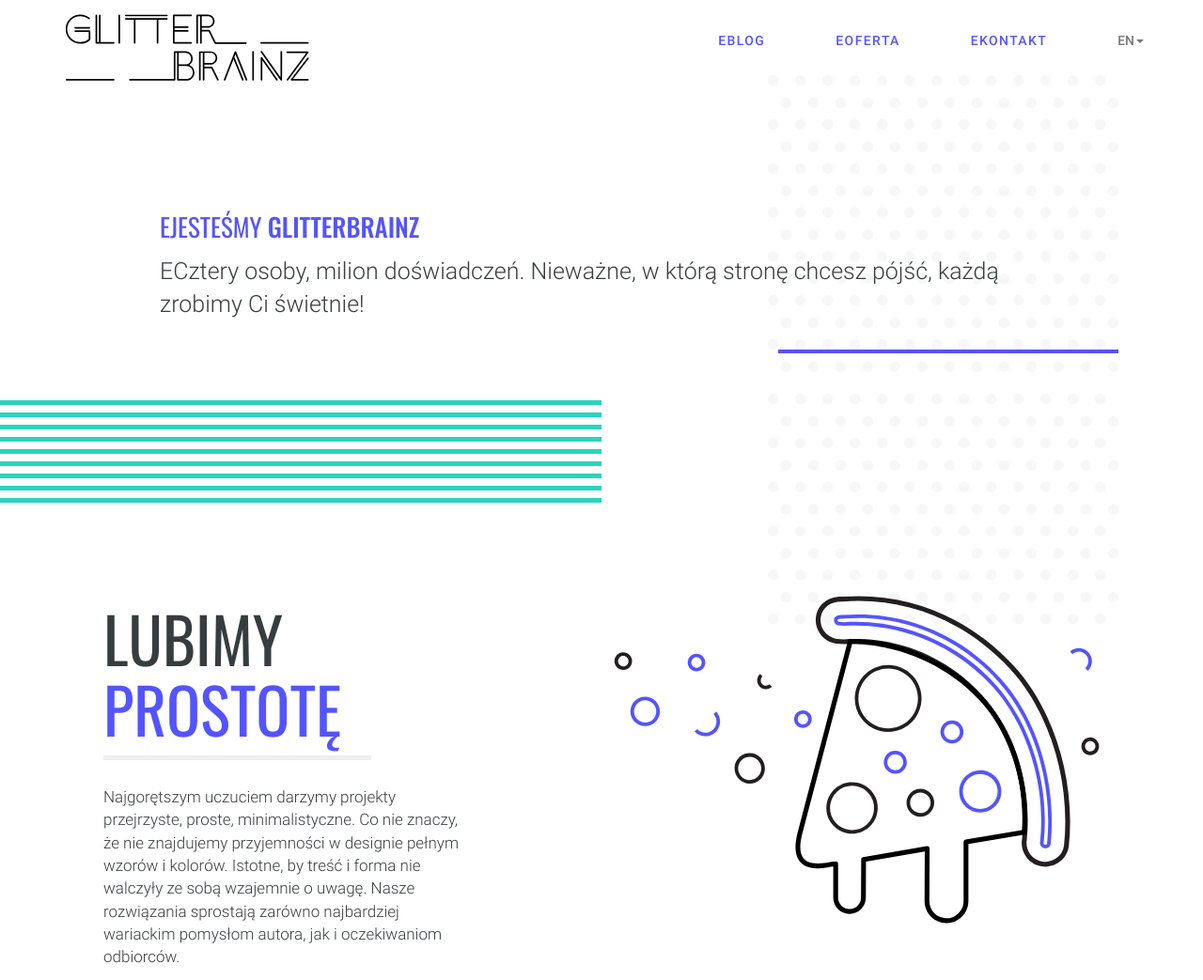
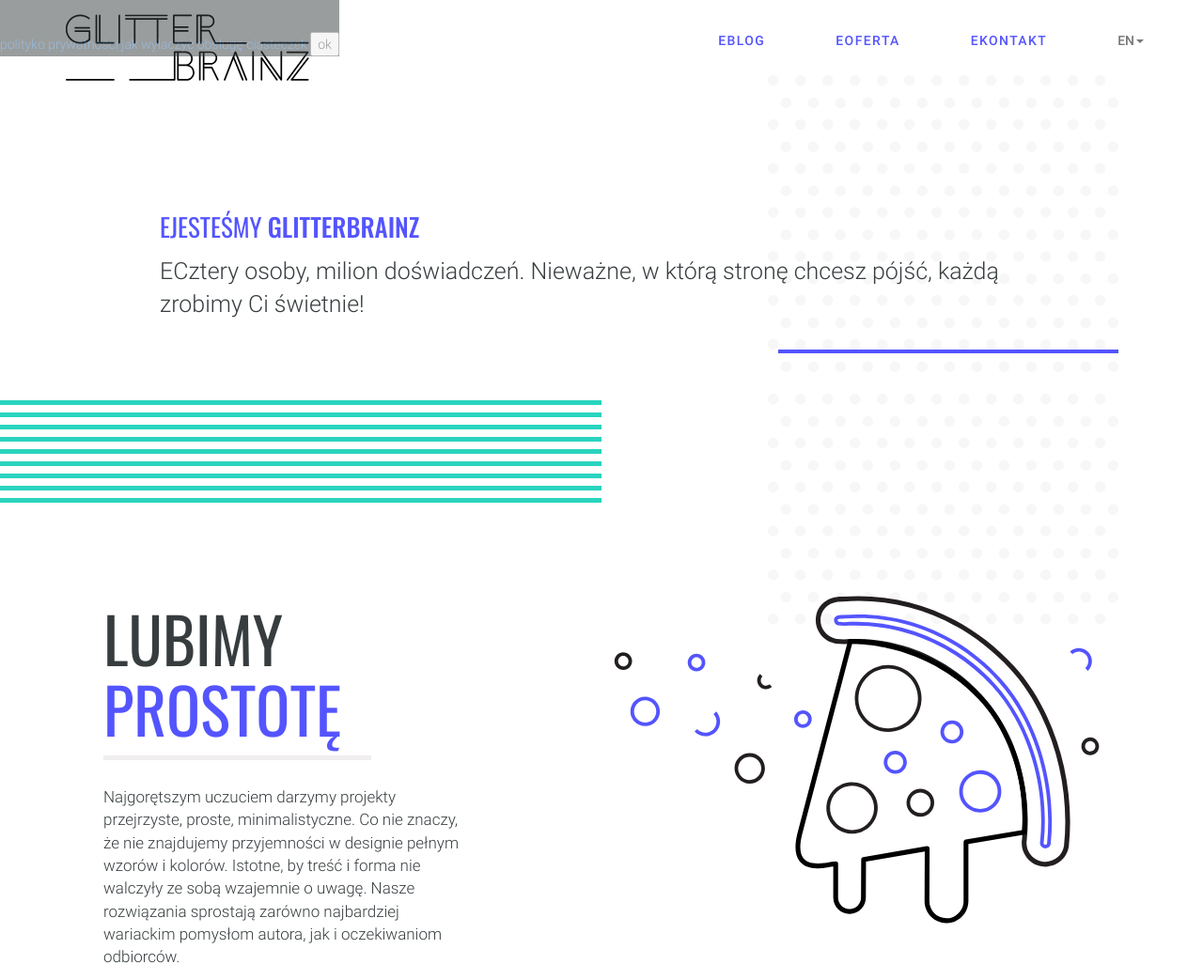
Before and after one commit to DagmaraJagodzinska/Glitterbrainz_web, a website: page index.html in a window 1280 px wide. Shown: the top 1043 px of the page at 94% size. Drawn offline with nearby package versions, Linux system fonts and the light colour scheme.

Commit message:
cookies in progress

```diff
--- a/cookies/cookies.js
+++ b/cookies/cookies.js
@@ -1,11 +1,13 @@
-function setCookie(cname, cvalue, exdays) {
+// general settings
+
+var setCookie = function(cname, cvalue, exdays) {
     var d = new Date();
     d.setTime(d.getTime() + (exdays * 24 * 60 * 60 * 1000));
     var expires = "expires="+d.toUTCString();
     document.cookie = cname + "=" + cvalue + ";" + expires + ";path=/";
 }
 
-function getCookie(cname) {
+var getCookie = function(cname) {
     var name = cname + "=";
     var ca = document.cookie.split(';');
     for(var i = 0; i < ca.length; i++) {
@@ -19,21 +21,29 @@
     }
     return "";
 }
-//
-// function checkCookie() {
-//     var cookiesConfirm = getCookie("cookiesConfirm");
-//     if (cookiesConfirm != "") { hideCookiesMessage() } else { showCookiesMessage()}
-// }
-//
-//
-// var hideCookiesMessage = function () {
-//     document.getElementById('cookies-inf')
-// }
-//
-// var showCookiesMessage = function () {
-//
-// }
-//
-// var hideCookiesMessage = function () {
-//
-// }
+
+var deleteCoookie = function () {
+    document.cookie = "gbcookiesConfirm=; expires=Thu, 01 Jan 1970 00:00:00 UTC; path=/;";
+}
+
+
+// functional settings
+
+var checkCookie = function () {
+    var cookiesConfirm = getCookie("gbcookiesConfirm");
+    if (cookiesConfirm !== "true") { showCookiesMessage() }
+}
+
+
+var hideCookiesMessage = function() {
+    document.getElementById('cookies-info').style.display = 'none';
+}
+
+var showCookiesMessage = function () {
+    document.getElementById('cookies-info').style.display = 'block';
+}
+
+var agreeCookies = function() {
+    document.getElementById('cookies-info').style.display = 'none';
+    setCookie('gbcookiesConfirm', 'true' , 365);
+}
--- a/index.html
+++ b/index.html
@@ -265,6 +265,21 @@
         </div>
     </div>
 </section>
+
+<div id="cookies-info" class="cookies-container">
+    <p>Uzywamy ciasteczek</p> <a>polityko prywatności</a> <a> jak wyłaczyć obsługę ciasteczek</a> <button onclick="agreeCookies()">ok</button>
+</div>
+
+
+<button onclick="deleteCoookie()"> delete cookie</button>
+
+<noscript>
+    <div class="no-js-cookies-container">
+        <p>Uzywamy ciasteczek</p> <a>polityko prywatności</a> <a> jak wyłaczyć obsługę ciasteczek</a> <button>ok</button>
+    </div>
+</noscript>
+
+
 </body>
 <footer class="footer">
     <div class="container">
--- /dev/null
+++ b/scss/_cookies-info.scss
@@ -0,0 +1,27 @@
+//
+//.cookies-container {
+//  display: none;
+//  width:100px;
+//  background-color: red;
+//  position: absolute;
+//  top: 95px;
+//  right: 0;
+//  z-index: 99999;
+//  border-radius: 50px 0px 0px 50px;;
+//  font-size: 10px;
+//}
+
+.cookies-container {
+  display: none;
+  position: absolute;
+  top:0;
+  opacity: 0.5;
+  background-color: #373D3F;
+}
+
+.no-js-cookies-container {
+  position: absolute;
+  top:0;
+  opacity: 0.5;
+  background-color: #373D3F;
+}
--- a/scss/main.scss
+++ b/scss/main.scss
@@ -10,6 +10,7 @@
 @import "section-our-projects";
 @import "section-footer";
 @import "width_changes";
+@import "cookies-info";
 
 body {
     margin: 0;
--- a/translator/translator.js
+++ b/translator/translator.js
@@ -12,7 +12,7 @@
 
 window.onload = function() {
     var defaultLang = getCookie("defaultLang");
-
+    checkCookie()
     if(defaultLang) {
         getTranslation(defaultLang)
     }
```
Also changed, not shown: css/main.css.
